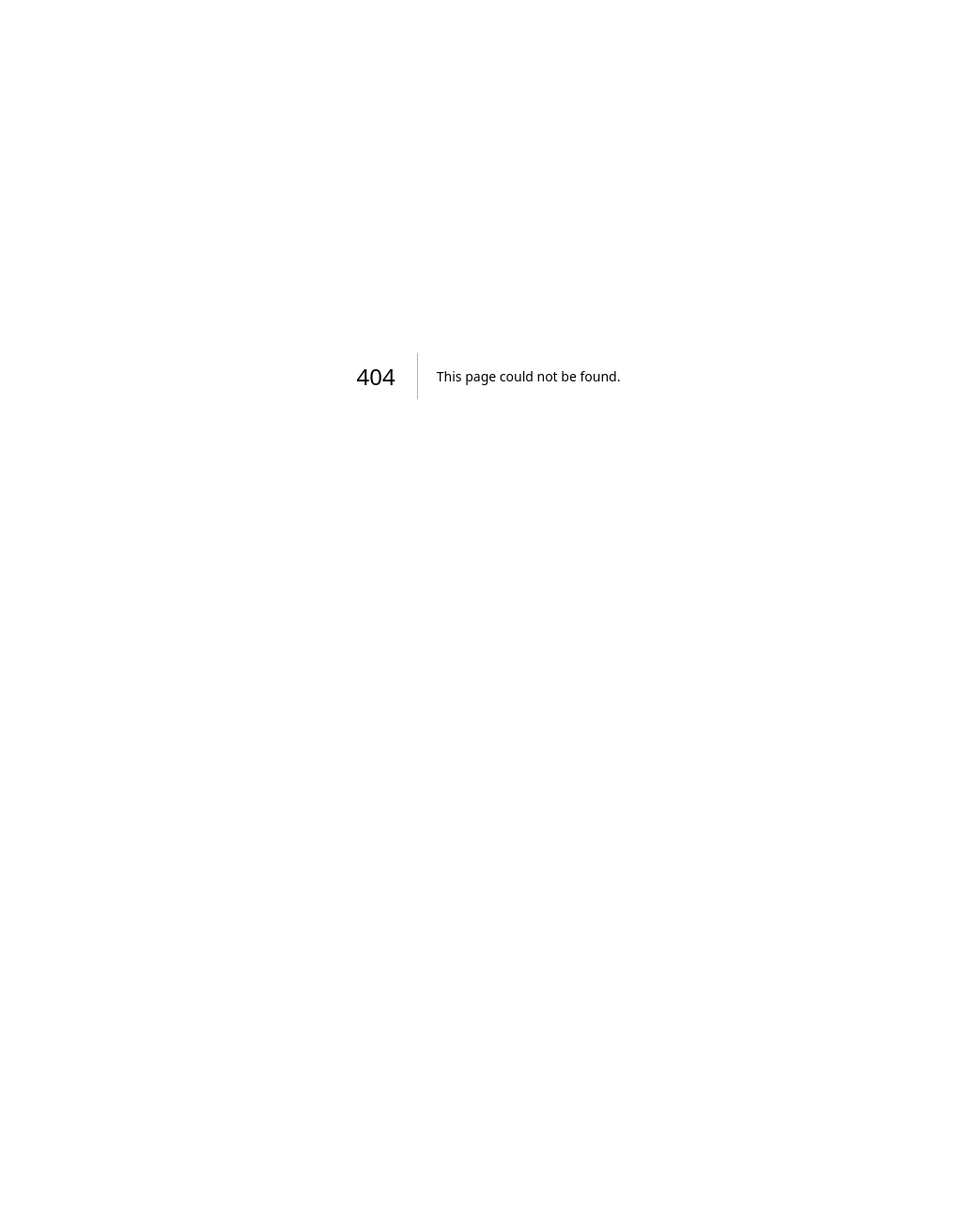
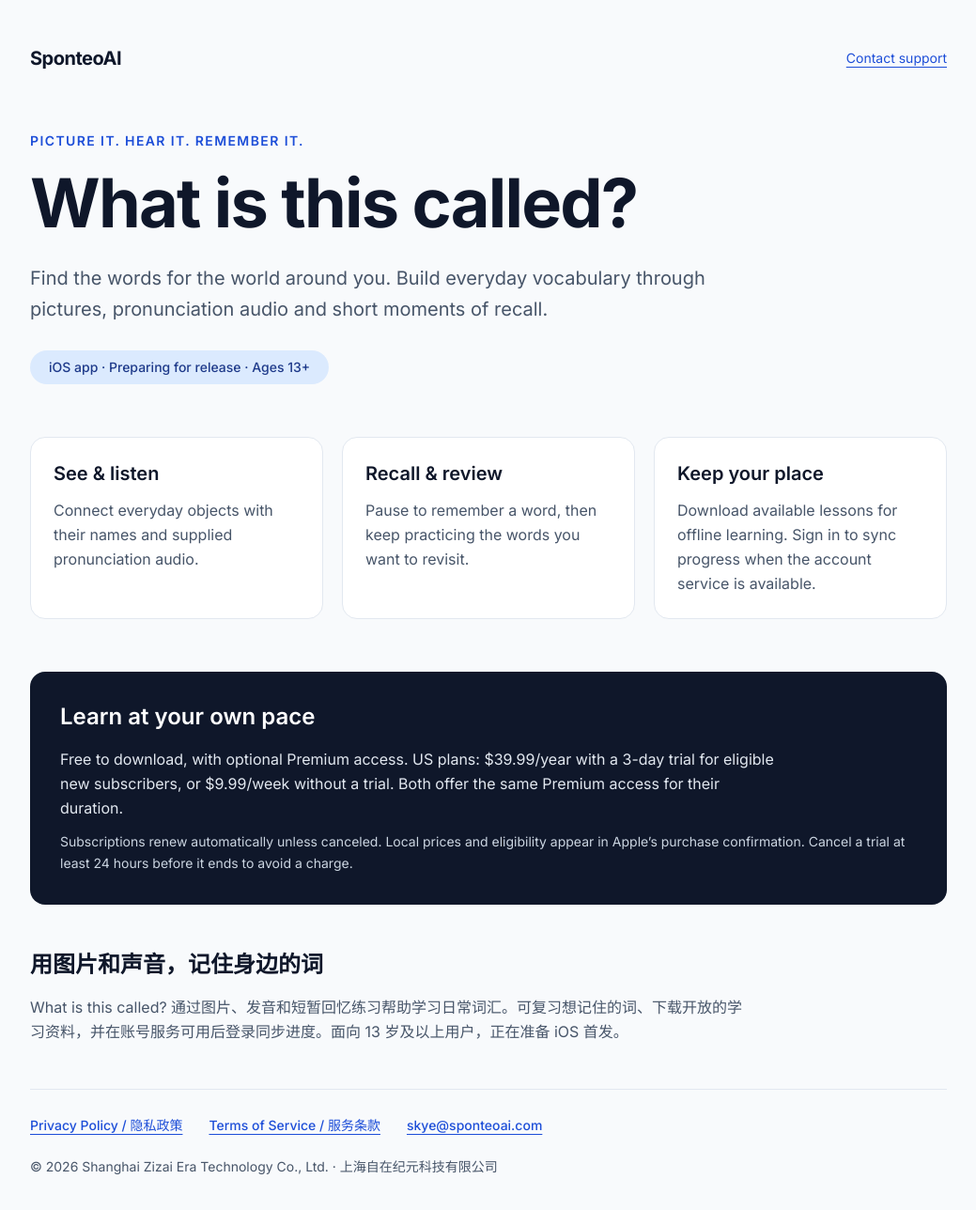
Before and after one commit to Skyelu0601/sponteoai_official, a Next.js app: page /apps/what-is-this-called in a window 1280 px wide. Before the commit this address had no page. Shown: the top 1288 px of the page at 94% size, without its empty margins (120-1159 px from the left). Before the commit the page ends 800 px from the top, so only its background shows below. Built offline with nearby package versions, Linux system fonts and the light colour scheme.

Commit message:
Add What is this called brand and legal pages

```diff
--- /dev/null
+++ b/app/apps/what-is-this-called/page.tsx
@@ -0,0 +1,50 @@
+import type { Metadata } from 'next';
+
+export const metadata: Metadata = {
+  title: 'What is this called? — Everyday vocabulary | SponteoAI',
+  description: 'Learn everyday vocabulary with pictures, pronunciation audio and gentle recall practice. An iOS app from SponteoAI for learners aged 13 and over.',
+  alternates: { canonical: 'https://www.sponteoai.com/apps/what-is-this-called' }
+};
+
+export default function Page() {
+  return (
+    <main lang="en" className="min-h-screen bg-slate-50 text-slate-900">
+      <div className="mx-auto max-w-5xl px-6 py-8 sm:py-12">
+        <nav aria-label="Main navigation" className="mb-16 flex flex-wrap items-center justify-between gap-4">
+          <a href="/en" className="text-xl font-bold tracking-tight">SponteoAI</a>
+          <a href="mailto:skye@sponteoai.com" className="text-sm text-blue-700 underline underline-offset-4">Contact support</a>
+        </nav>
+        <header className="max-w-3xl">
+          <p className="mb-5 text-sm font-semibold uppercase tracking-widest text-blue-700">Picture it. Hear it. Remember it.</p>
+          <h1 className="text-5xl font-bold tracking-tight sm:text-7xl">What is this called?</h1>
+          <p className="mt-7 text-xl leading-relaxed text-slate-600">Find the words for the world around you. Build everyday vocabulary through pictures, pronunciation audio and short moments of recall.</p>
+          <p className="mt-7 inline-block rounded-full bg-blue-100 px-5 py-2 text-sm font-medium text-blue-900">iOS app · Preparing for release · Ages 13+</p>
+        </header>
+        <section aria-label="Learning features" className="my-14 grid gap-5 sm:grid-cols-3">
+          {[
+            ['See & listen', 'Connect everyday objects with their names and supplied pronunciation audio.'],
+            ['Recall & review', 'Pause to remember a word, then keep practicing the words you want to revisit.'],
+            ['Keep your place', 'Download available lessons for offline learning. Sign in to sync progress when the account service is available.']
+          ].map(([title, text]) => <article key={title} className="rounded-2xl border border-slate-200 bg-white p-6"><h2 className="mb-3 text-xl font-semibold">{title}</h2><p className="leading-relaxed text-slate-600">{text}</p></article>)}
+        </section>
+        <section className="rounded-2xl bg-slate-900 p-8 text-white">
+          <h2 className="text-2xl font-semibold">Learn at your own pace</h2>
+          <p className="mt-4 max-w-3xl leading-relaxed text-slate-200">Free to download, with optional Premium access. US plans: $39.99/year with a 3-day trial for eligible new subscribers, or $9.99/week without a trial. Both offer the same Premium access for their duration.</p>
+          <p className="mt-3 text-sm leading-relaxed text-slate-300">Subscriptions renew automatically unless canceled. Local prices and eligibility appear in Apple’s purchase confirmation. Cancel a trial at least 24 hours before it ends to avoid a charge.</p>
+        </section>
+        <section lang="zh" className="my-12 max-w-3xl">
+          <h2 className="text-2xl font-semibold">用图片和声音，记住身边的词</h2>
+          <p className="mt-4 leading-relaxed text-slate-600">What is this called? 通过图片、发音和短暂回忆练习帮助学习日常词汇。可复习想记住的词、下载开放的学习资料，并在账号服务可用后登录同步进度。面向 13 岁及以上用户，正在准备 iOS 首发。</p>
+        </section>
+        <footer className="border-t border-slate-200 pt-7 text-sm text-slate-600">
+          <div className="flex flex-wrap gap-x-7 gap-y-3 font-medium text-blue-700">
+            <a href="/privacy/what-is-this-called" className="underline underline-offset-4">Privacy Policy / 隐私政策</a>
+            <a href="/terms/what-is-this-called" className="underline underline-offset-4">Terms of Service / 服务条款</a>
+            <a href="mailto:skye@sponteoai.com" className="underline underline-offset-4">skye@sponteoai.com</a>
+          </div>
+          <p className="mt-6">© 2026 Shanghai Zizai Era Technology Co., Ltd. · 上海自在纪元科技有限公司</p>
+        </footer>
+      </div>
+    </main>
+  );
+}
--- /dev/null
+++ b/app/privacy/what-is-this-called/page.tsx
@@ -0,0 +1,13 @@
+import type { Metadata } from 'next';
+import { renderMarkdownFile } from '@/lib/markdown';
+
+export const metadata: Metadata = {
+  title: 'What is this called? — Privacy Policy | SponteoAI',
+  description: 'Privacy Policy for What is this called?, the vocabulary learning app by SponteoAI.',
+  alternates: { canonical: 'https://www.sponteoai.com/privacy/what-is-this-called' }
+};
+
+export default async function Page() {
+  const content = await renderMarkdownFile('docs/witc-privacy.md');
+  return <main lang="en" className="legal-page"><article className="legal-card" dangerouslySetInnerHTML={{ __html: content }} /></main>;
+}
--- /dev/null
+++ b/app/terms/what-is-this-called/page.tsx
@@ -0,0 +1,13 @@
+import type { Metadata } from 'next';
+import { renderMarkdownFile } from '@/lib/markdown';
+
+export const metadata: Metadata = {
+  title: 'What is this called? — Terms of Service | SponteoAI',
+  description: 'Terms of Service for What is this called?, the vocabulary learning app by SponteoAI.',
+  alternates: { canonical: 'https://www.sponteoai.com/terms/what-is-this-called' }
+};
+
+export default async function Page() {
+  const content = await renderMarkdownFile('docs/witc-terms.md');
+  return <main lang="en" className="legal-page"><article className="legal-card" dangerouslySetInnerHTML={{ __html: content }} /></main>;
+}
--- a/middleware.ts
+++ b/middleware.ts
@@ -8,7 +8,7 @@
   localePrefix: 'always'
 });
 
-const publicRoutes = ['/privacy/xiaolitou', '/terms/xiaolitou'];
+const publicRoutes = ['/privacy/xiaolitou', '/terms/xiaolitou', '/apps/what-is-this-called', '/privacy/what-is-this-called', '/terms/what-is-this-called'];
 
 export default function middleware(request: NextRequest) {
   if (publicRoutes.some((route) => request.nextUrl.pathname.startsWith(route))) {
```
Also changed, not shown: 2 other files (tests, documents, lock files or other folders).
